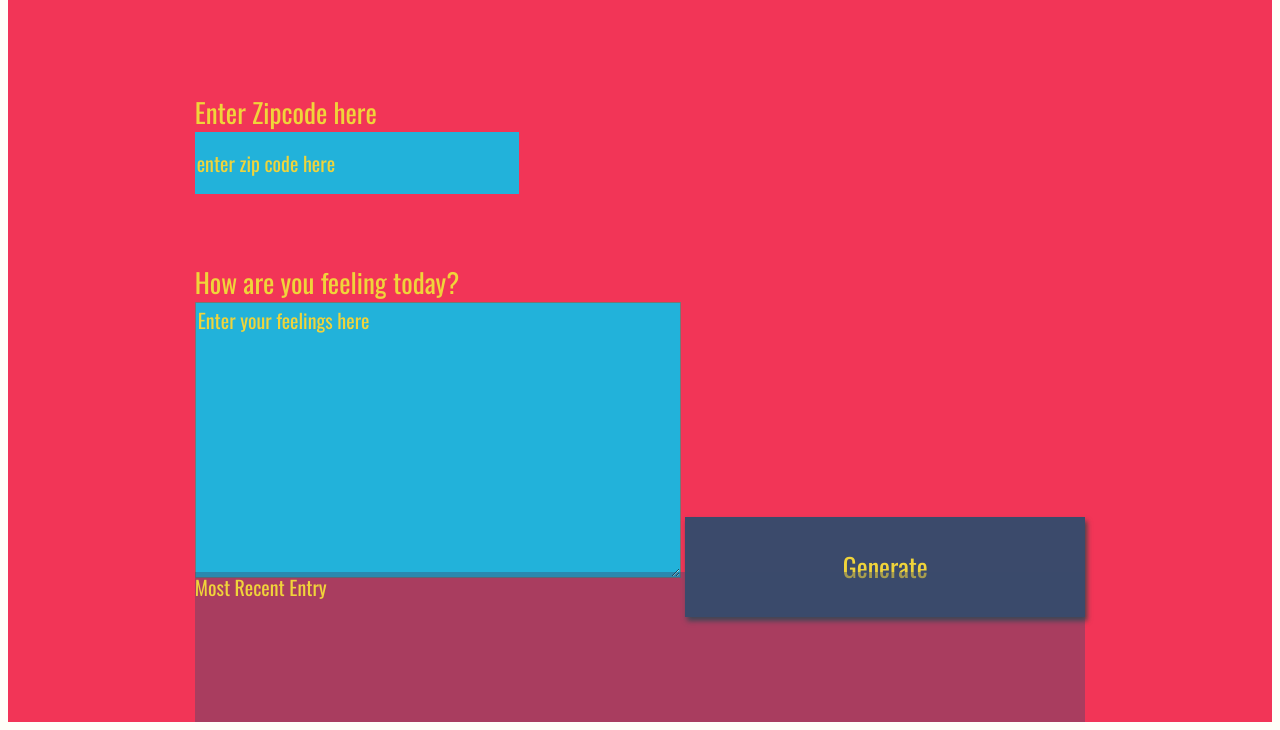
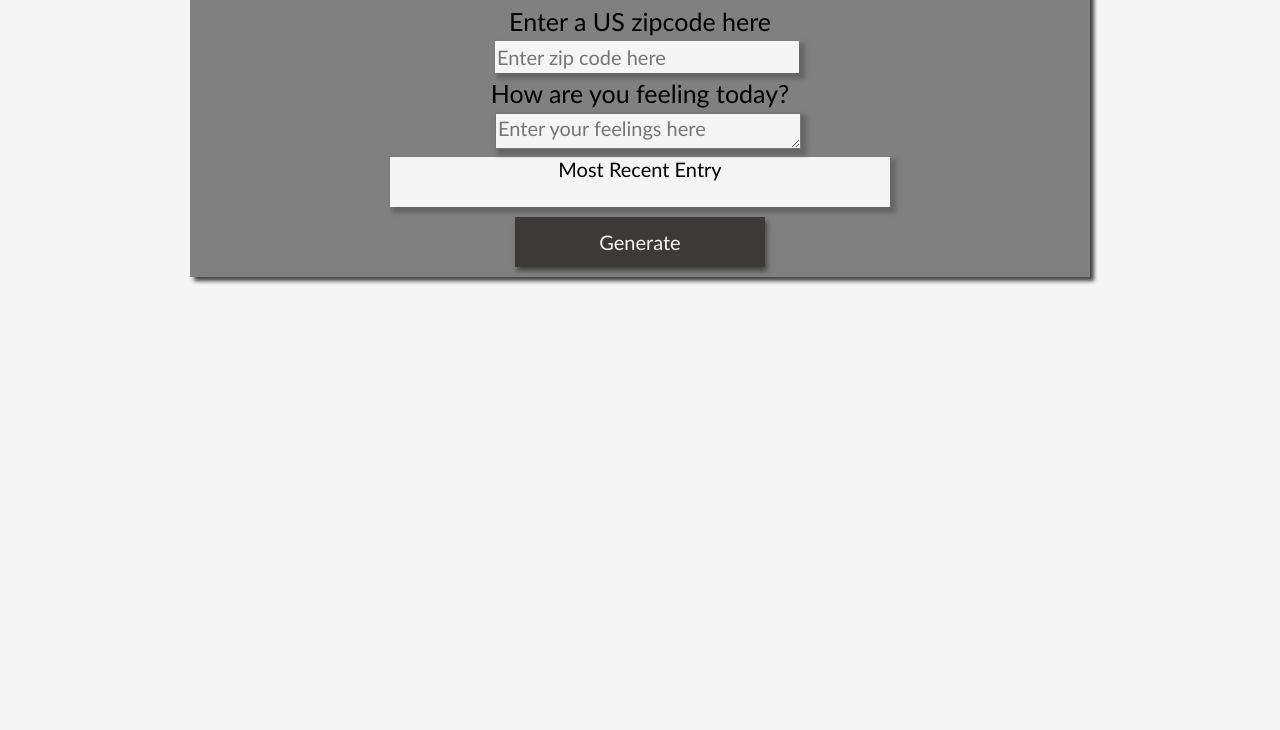
Before and after one commit to dianarrugea/Weather-Journal-Web-App, a website: page website/index.html in a window 1280 px wide. Shown: the part 86-816 px from the top of the page. Drawn offline with nearby package versions, Linux system fonts and the light colour scheme; a web font is replaced by a local one.

Commit message:
Add files via upload

```diff
--- a/website/app.js
+++ b/website/app.js
@@ -8,6 +8,7 @@ let newDate = date.getMonth()+'.'+ date.getDate()+'.'+ date.getFullYear();
 // Personal API Key for OpenWeatherMap API
 const baseURL= "https://api.openweathermap.org/data/2.5/weather?zip=";
 const apiKey = "&appid=54462a8f0240054e012e6da7a2372460";
+const metricUnits = "&units=metric"
 
 // Event listener to add function to existing HTML DOM element
 document.getElementById('generate').addEventListener('click', performAction);
@@ -17,19 +18,19 @@ document.getElementById('generate').addEventListener('click', performAction);
         const newZip =  document.getElementById('zip').value;
         const feelings = document.getElementById(`feelings`).value;
 
-        getWeatherInfo(baseURL, newZip, apiKey)
+        getWeatherInfo(baseURL, newZip, apiKey, metricUnits)
 
         .then(function(data) {
           console.log (data);
           //Adding the data to the POST request
-          postData(`/add`, {date:newDate, temp:data.main.temp, content: feelings});
+          postData(`/add`, {date:newDate, temperature:data.main.temp, userResponse: feelings});
         })
         .then(updateUI);
       };
 
 /* Function to GET Web API Data*/
-  const getWeatherInfo = async (baseURL, newZip, apiKey) => {
-       const res = await fetch(baseURL+newZip+apiKey);
+  const getWeatherInfo = async (baseURL, newZip, apiKey, metricUnits) => {
+       const res = await fetch(baseURL+newZip+apiKey+metricUnits);
           try {
             const data = await res.json();
             console.log(res);
@@ -69,7 +70,7 @@ const updateUI = async () => {
     const allData = await request.json();
     document.getElementById(`date`).innerHTML = `Date: ${allData.date}`;
     document.getElementById(`temp`).innerHTML = `Temperature: ${allData.temperature}`;
-    document.getElementById(`content`).innerHTML = `I feel: ${allData.userResponse}`;
+    document.getElementById(`content`).innerHTML = `I feel ${allData.userResponse}`;
   }catch(error) {
     console.log("error", error);
   }
--- a/website/index.html
+++ b/website/index.html
@@ -7,27 +7,27 @@
 <link rel="stylesheet" href="style.css">
 </head>
  <body>
-<div id = "app">
-      <div class ="holder headline">
-        Weather Journal App
+<div class="app-body" id = "app">
+      <div class="title-style">
+        <h1>Weather Journal App</h1>
       </div>
       <div class ="holder zip">
-            <label for="zip">Enter Zipcode here</label>
-            <input type="text" id="zip" placeholder="enter zip code here">
+            <label class="label-style" for="zip">Enter a US zipcode here</label>
+            <input type="text" id="zip" placeholder="Enter zip code here">
       </div>
       <div class ="holder feel">
-            <label for="feelings">How are you feeling today?</label>
-            <textarea class= "myInput" id="feelings" placeholder="Enter your feelings here" rows="9" cols="50"></textarea>
-            <button id="generate" type = "submit"> Generate </button>
+            <label class="label-style" for="feelings">How are you feeling today?</label>
+            <textarea class= "myInput" id="feelings" placeholder="Enter your feelings here"></textarea>
       </div>
       <div class ="holder entry">
-          <div class = "title">Most Recent Entry</div>
+          <div class = "recent-entry-title">Most Recent Entry</div>
           <div id = "entryHolder">
           <div id = "date"></div>
           <div id = "temp"></div>
           <div id = "content"></div>
           </div>
       </div>
+	<button id="generate" type = "submit"> Generate </button>
 </div>
 <script src="app.js" type="text/javascript"></script>
 </body>
--- a/website/style.css
+++ b/website/style.css
@@ -1,90 +1,111 @@
 body{
-    background: #fffff8;
-    font-family: -apple-system, BlinkMacSystemFont, sans-serif;
+    background: whitesmoke;
+    font-family:'Gill Sans', 'Gill Sans MT', 'Myriad Pro', 'DejaVu Sans Condensed', "Helvetica", "Arial", 'sans-serif';
 }
 
-#app{
-    display: grid;
-    grid-auto-rows: minmax(150px, auto);
-    /* grid-template-columns:  */
-    height:100vh;
-    background: #f23557;
-    color: #f0d43a;
-    justify-content: center;
-    grid-gap: 1em;
-    font-size: 20px;
-    font-family: 'Oswald', sans-serif;
+.app-body{
+	width: 900px;
+	margin-left: auto;
+	margin-right: auto;
+	background: grey;
+	justify-content: center;
+	text-align: center;
+	box-shadow: 4px 4px 4px #444;
+
+}
+
+h1{
+	padding-top: 10px;
+}
+
+#zip{
+	width: 300px;
+	height: 30px;
+	margin: 5px;
+	box-shadow: 4px 4px 4px 2px #666;
+}
+
+#feelings{
+	width: 300px;
+	height: 30px;
+	margin: 5px;
+	box-shadow: 4px 4px 4px 2px #666;
+}
+
+.myInput{
+	width: 300px;
+	height: 30px;
 }
 
 .holder{
-
+	width: 300px;
+	display: block;
+ 	margin-left: auto;
+ 	margin-right: auto;
 }
 
 .entry{
-    background: rgba(59, 74, 107, .4);
+	display: block;
+ 	margin-left: auto;
+ 	margin-right: auto;
+    background: whitesmoke;
+	width: 500px;
+	font-family: "Gill Sans", "Gill Sans MT", "Myriad Pro", "DejaVu Sans Condensed", "Helvetica", "Arial", "sans-serif";
+	box-shadow: 4px 4px 4px 2px #666;
 }
 
-#entryHolder{
+.recent-entry-title{
+	height: 50px;
+	width: 500px;
+	font-size: 20px;
+	font-family: "Gill Sans", "Gill Sans MT", "Myriad Pro", "DejaVu Sans Condensed", "Helvetica", "Arial", "sans-serif";
+
 
 }
-
-#date{
-
+button{
+    width: 250px;
+    height: 50px;
+    background: #3D3939;
+    color: whitesmoke;
+    font-size: 20px;
+    font-family: 'Gill Sans', 'Gill Sans MT', 'Myriad Pro', 'DejaVu Sans Condensed', "Helvetica", "Arial", 'sans-serif';
+    box-shadow: 2px 4px 5px #444;
+	margin: 10px;
+	transition-duration: 0.5s;
+	border: none;
 }
 
-#temp{
-
+button:hover {
+  background-color: black;
+  color: whitesmoke;
 }
 
-#content{
-
-}
-
-.headline {
-
-}
-.title{
-
-}
 
 /*  Basic Styling To Override Default For Basic HTML Elements */
 label{
-    display:block;
-    font-size: 27px;
+    font-size: 25px;
+	font-family: "Gill Sans", "Gill Sans MT", "Myriad Pro", "DejaVu Sans Condensed", "Helvetica", "Arial", "sans-serif";
 }
 
 input{
-    display:block;
     height: 60px;
     width: 320px;
-    background:#22b2da;
-    color: #f0d43a;
+    background:whitesmoke;
     font-size: 20px;
-    font-family: 'Oswald', sans-serif;
+    font-family: 'Gill Sans', 'Gill Sans MT', 'Myriad Pro', 'DejaVu Sans Condensed', "Helvetica", "Arial", 'sans-serif';
     border: none;
 }
 
-button{
-    width: 400px;
-    height: 100px;
-    background: #3b4a6b;
-    color: #f0d43a;
-    font-size: 26px;
-    font-family: 'Oswald', sans-serif;
-    border: none;
-    box-shadow: 2px 4px 5px #444;
-}
-h1{
-    font-size: 36px;
+textarea{
+    background: whitesmoke;
+    color: black;
+    font-size: 20px;
+    font-family: 'Gill Sans', 'Gill Sans MT', 'Myriad Pro', 'DejaVu Sans Condensed', "Helvetica", "Arial", 'sans-serif';
 }
 
-textarea{
-    background:#22b2da;
-    color: #f0d43a;
-    font-size: 20px;
-    font-family: 'Oswald', sans-serif;
-}
-/* Reset style for HTML element on active to have no border*/
+
+
+/*Reset style for HTML element on active to have no border*/
 input:focus,
 select:focus,
 textarea:focus,
@@ -92,20 +113,20 @@ button:focus {
     outline: none;
 }
 /* Style for Placeholder Text*/
-::placeholder { /* Firefox, Chrome, Opera */
+::placeholder {  Firefox, Chrome, Opera
     color: #f0d43a;
-    font-family: 'Oswald', sans-serif;
+   font-family: 'Gill Sans', 'Gill Sans MT', 'Myriad Pro', 'DejaVu Sans Condensed', "Helvetica", "Arial", 'sans-serif';
 
 }
 
-:-ms-input-placeholder { /* Internet Explorer 10-11 */
+:-ms-input-placeholder {  Internet Explorer 10-11
     color: #f0d43a;
-    font-family: 'Oswald', sans-serif;
+    font-family: 'Gill Sans', 'Gill Sans MT', 'Myriad Pro', 'DejaVu Sans Condensed', "Helvetica", "Arial", 'sans-serif';
 
 }
 
-::-ms-input-placeholder { /* Microsoft Edge */
+
+::-ms-input-placeholder {  Microsoft Edge
     color: #f0d43a;
-    font-family: 'Oswald', sans-serif;
-
+   font-family: 'Gill Sans', 'Gill Sans MT', 'Myriad Pro', 'DejaVu Sans Condensed', "Helvetica", "Arial", 'sans-serif';
 }
```
Also changed, not shown: README.md.
